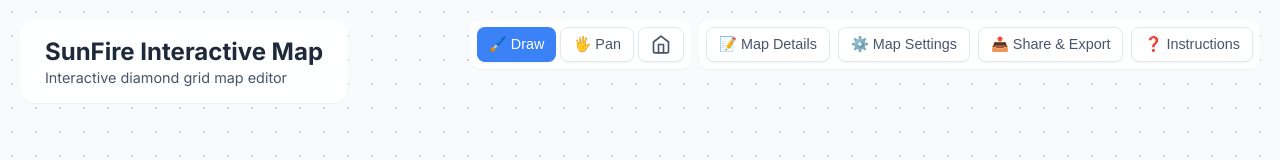
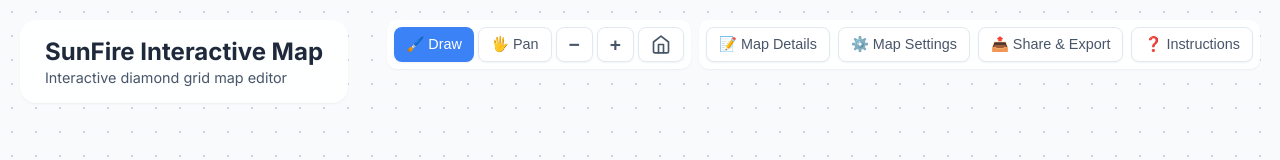
Before and after one commit to Cloudbed-invi/castle-map, a React (Vite) app: page / in a window 1280 px wide. Shown: the top 160 px of the page. Built offline with nearby package versions, Linux system fonts and the light colour scheme.

Commit message:
Fix scroll steps algorithm and add explicit zoom buttons

```diff
--- a/src/App.jsx
+++ b/src/App.jsx
@@ -452,6 +452,20 @@ function App() {
                 🖐️ Pan
               </button>
               <button
+                onClick={() => mapGridRef.current?.zoomOut()}
+                title="Zoom Out"
+                style={{ display: 'flex', alignItems: 'center', justifyContent: 'center', padding: '0 12px', fontSize: '1.2rem', fontWeight: 'bold' }}
+              >
+                −
+              </button>
+              <button
+                onClick={() => mapGridRef.current?.zoomIn()}
+                title="Zoom In"
+                style={{ display: 'flex', alignItems: 'center', justifyContent: 'center', padding: '0 12px', fontSize: '1.2rem', fontWeight: 'bold' }}
+              >
+                +
+              </button>
+              <button
                 onClick={() => mapGridRef.current?.resetView()}
                 title="Reset View"
                 style={{ display: 'flex', alignItems: 'center', justifyContent: 'center', padding: '0 12px' }}
--- a/src/components/MapGrid.jsx
+++ b/src/components/MapGrid.jsx
@@ -42,6 +42,16 @@ export const MapGrid = forwardRef(({ cellColors, activeColor, onCellPointerDown,
     resetView: () => {
       if (transformRef.current) {
         transformRef.current.resetTransform();
+      }
+    },
+    zoomIn: () => {
+      if (transformRef.current) {
+        transformRef.current.zoomIn(0.5);
+      }
+    },
+    zoomOut: () => {
+      if (transformRef.current) {
+        transformRef.current.zoomOut(0.5);
       }
     }
   }));
@@ -407,7 +417,7 @@ export const MapGrid = forwardRef(({ cellColors, activeColor, onCellPointerDown,
         }}
         pinch={{ disabled: false }}
         doubleClick={{ disabled: false, mode: 'reset' }}
-        wheel={{ disabled: false, step: 0.02 }}
+        wheel={{ step: 0.2, smoothStep: 0.005 }}
         style={{ width: "100%", height: "100%" }}
       >
         <TransformComponent wrapperStyle={{ width: "100%", height: "100%" }} contentStyle={{ width: "100%", height: "100%" }}>
```
